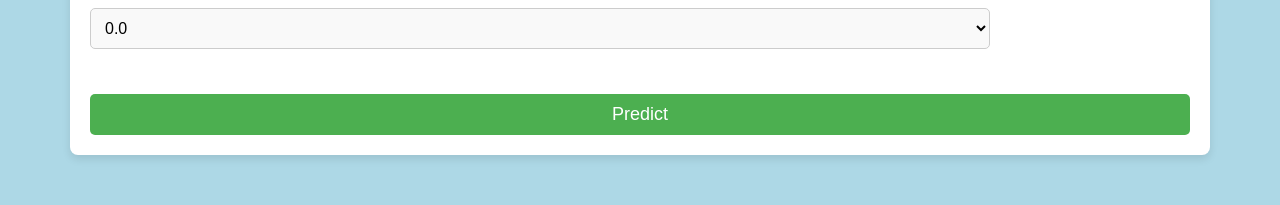
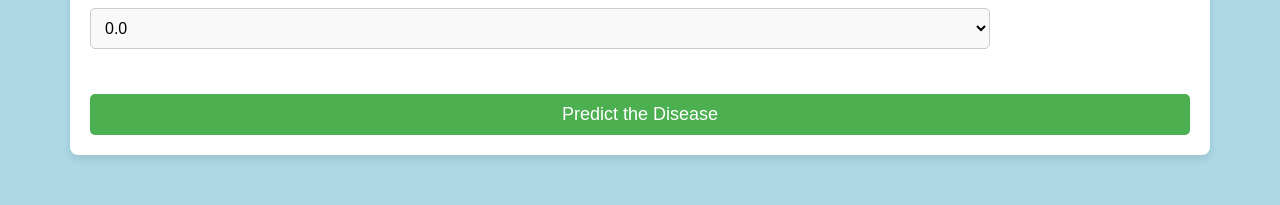
Before and after one commit to rivshr27/Heart-disease-Prediction-, a Flask app: page / in a window 1280 px wide. Shown: the part 672-877 px from the top of the page. Run offline with Flask 3, Linux system fonts and the light colour scheme; parts of the project's set-up code (start-up, migrations or seed data) failed here and were passed over.

Commit message:
Update index.html

```diff
--- a/templates/index.html
+++ b/templates/index.html
@@ -170,7 +170,7 @@
 	   </div>
 
             <!-- Submit Button -->
-            <button type="button" id="predictBtn">Predict</button>
+            <button type="button" id="predictBtn">Predict the Disease</button>
         </form>
 
         <div id="result"></div>
```
